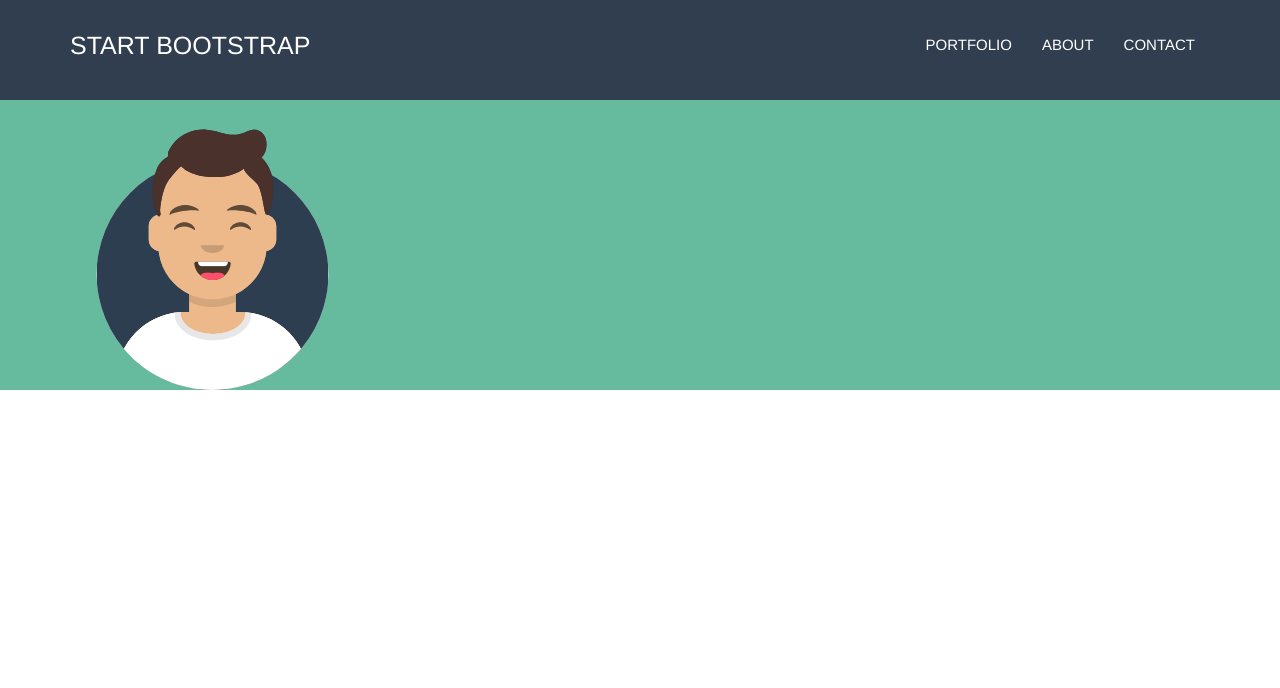
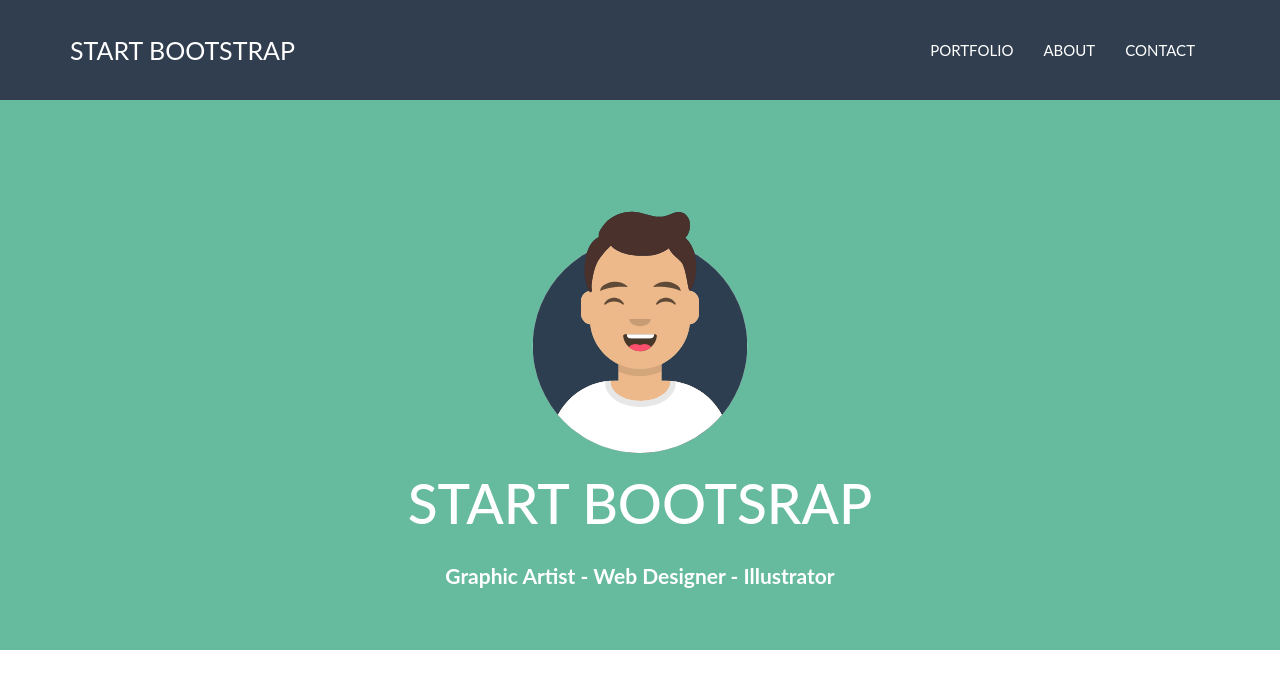
Before and after one commit to GeorgeQuarelli/html-css-bootstrap-freelancer, a plain HTML site: page index.html in a window 1280 px wide. Drawn offline with nearby package versions, Linux system fonts and the light colour scheme.

Commit message:
jumbotron

```diff
--- a/index.html
+++ b/index.html
@@ -33,10 +33,20 @@
               </div><!-- /.container-fluid -->
             </nav>
         </header>
-        <main class="jambo">
+        <main class="jumbotron">
             <div class="container">
-                <div class="col-lg-3 col-md-6 col-xs-12">
-                    <img src="img/avatar.svg" alt="">
+                <div class="row">
+                    <div class="col-xs-12 text-center">
+                        <img src="img/avatar.svg" alt="">
+                    </div>
+                </div>
+                <div class="row">
+                    <div class="col-xs-12">
+                        <h1 class="text-uppercase text-center">Start Bootsrap</h1>
+                    </div>
+                </div>
+                <div class="last-jumbotron-element row">
+                    <p class="text-center h3"><strong>Graphic Artist - Web Designer - Illustrator</strong></p>
                 </div>
             </div>
         </main>
--- a/style.css
+++ b/style.css
@@ -1,7 +1,6 @@
-*{
-    padding: 0px;
-    margin: 0px;
-    box-sizing: border-box;
+body {
+    color: white;
+    font-family: 'Lato', sans-serif;
 }
 .navbar-default {
     background-color: #313e4f;
@@ -14,7 +13,7 @@
 }
 
 .container {
-    padding-top: 20px;
+    padding-top: 25px;
 
 }
 
@@ -23,8 +22,18 @@
     font-size: 15px;
 }
 
-.jambo {
+.jumbotron {
     background-color: #66ba9e;
+}
+
+.jumbotron img {
+    height: 250px;
+    margin-top: 30px;
+}
+
+.jumbotron h1 {
+    color: white;
+    font-size: 55px;
 }
 
 .navbar {
```
